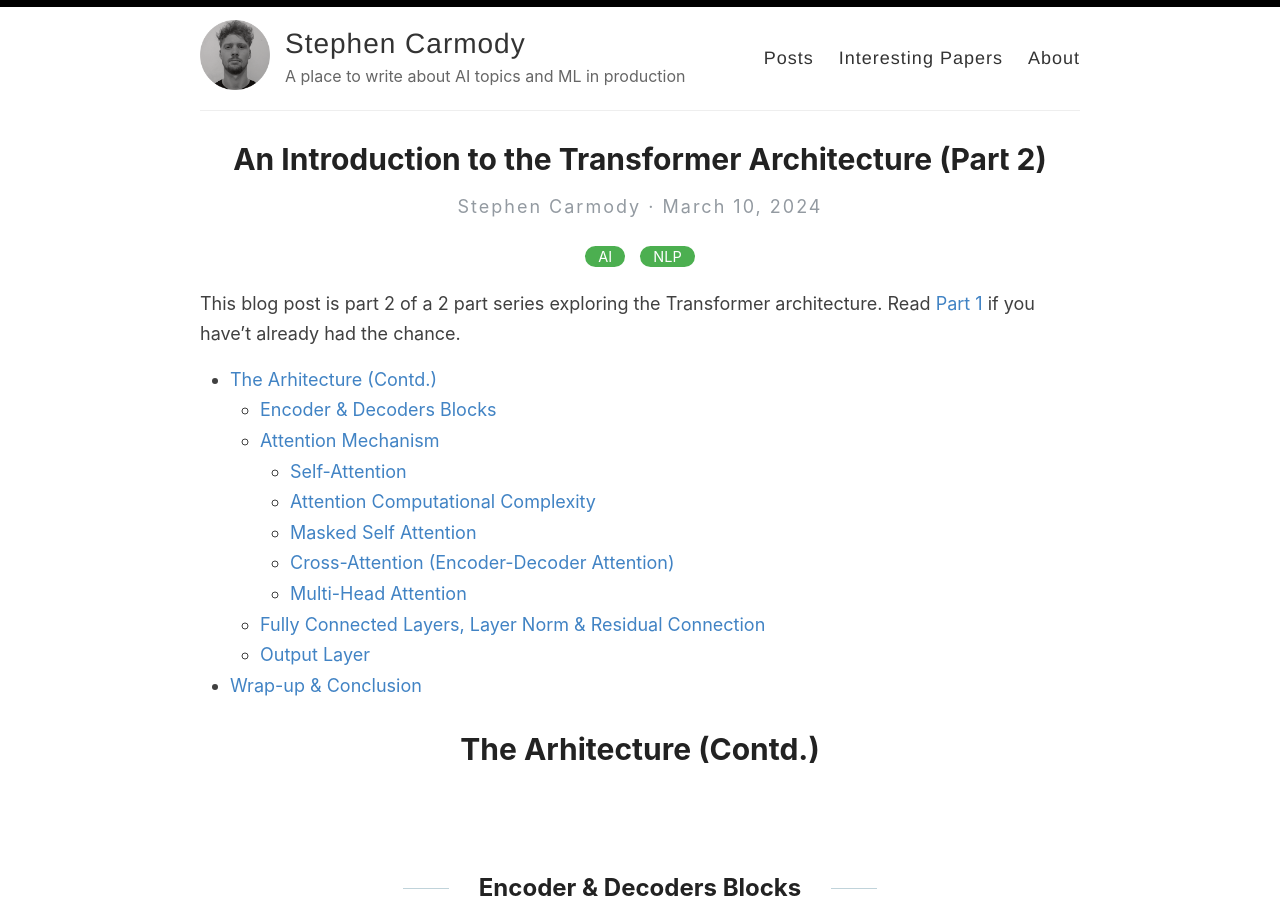
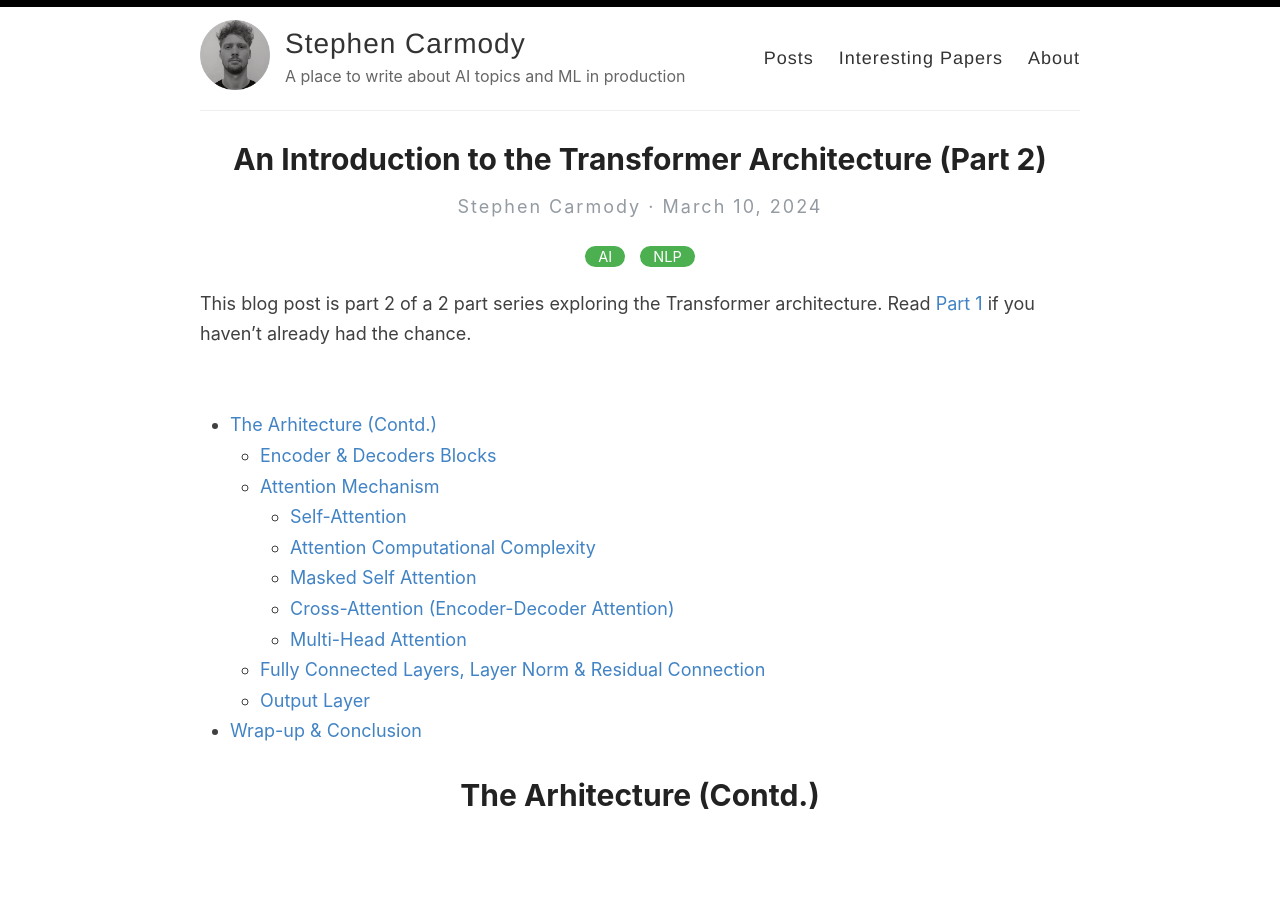
Before and after one commit to stephenCarmody/stephenCarmody.github.io, a Jekyll site: the page built from _posts/2024-03-10-transformers-part-2.md, in a window 1280 px wide and 900 px high. Built offline with Jekyll 4.4.1, drawn with Linux system fonts in a browser that asks for light colours.

Commit message:
chore: minor fixes

```diff
--- a/_posts/2024-03-10-transformers-part-2.md
+++ b/_posts/2024-03-10-transformers-part-2.md
@@ -4,7 +4,9 @@ title: An Introduction to the Transformer Architecture (Part 2)
 categories: [AI, NLP]
 ---
 
-This blog post is part 2 of a 2 part series exploring the Transformer architecture. Read [Part 1](ransformers-part-1/) if you have't already had the chance.
+This blog post is part 2 of a 2 part series exploring the Transformer architecture. Read [Part 1](ransformers-part-1/) if you haven't already had the chance.
+
+<br>
 
 
 * Do not remove this line (it will not be displayed)
```
